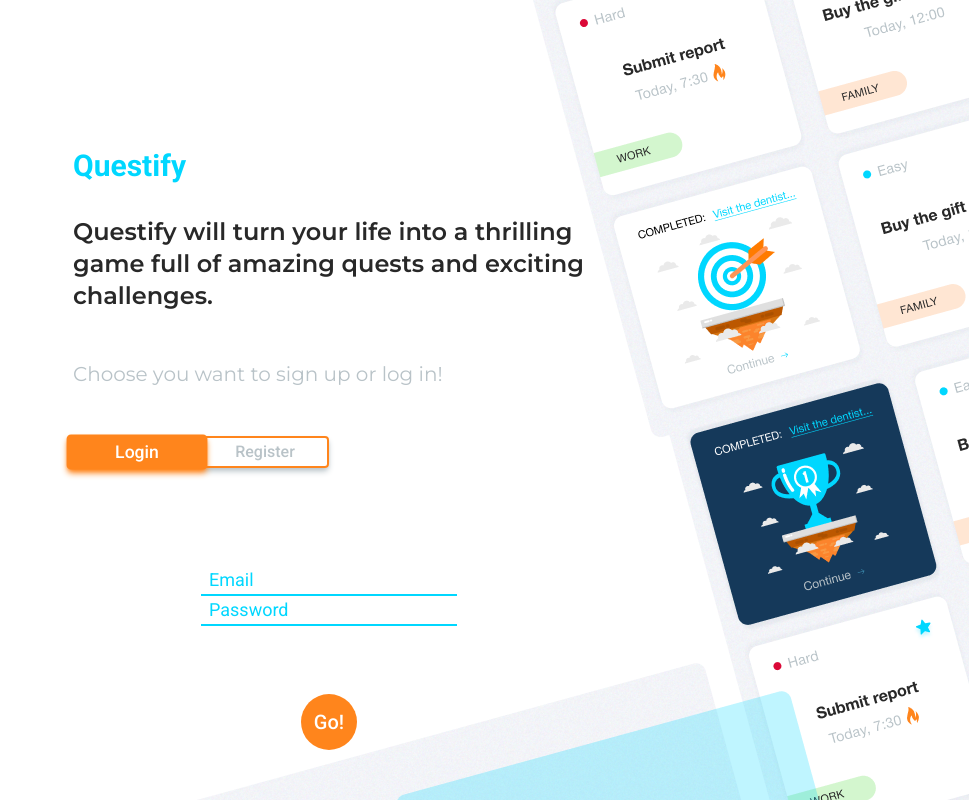
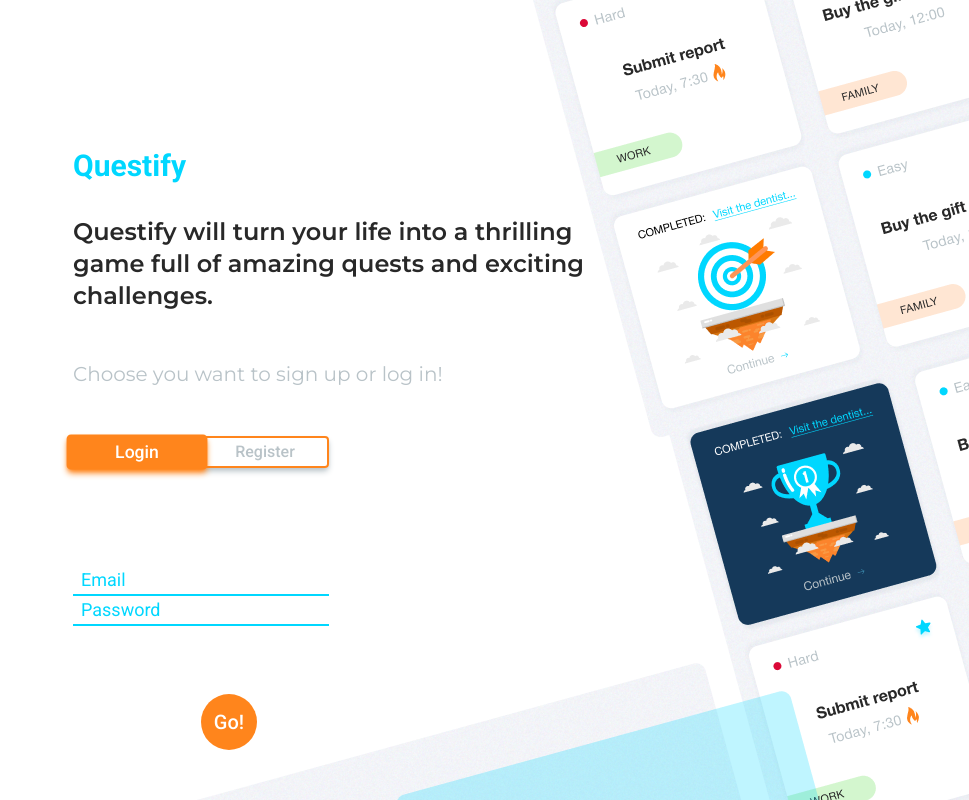
Before and after one commit to MichalDziuba/Questify, a React (Create React App) app: page /#/auth in a window 1280 px wide. Both pictures are taken after a click on the button "Login". Shown: the whole page, without its empty margins (311-1280 px from the left). Built offline with nearby package versions, Linux system fonts and the light colour scheme.

Commit message:
fix styles loginFrom and goButton

```diff
--- a/src/components/buttons/goButton.tsx
+++ b/src/components/buttons/goButton.tsx
@@ -5,7 +5,7 @@ type goButtonProps={
 export const GoButton = ({ text }: goButtonProps) => {
   return (
     <button
-      className="rounded-full bg-orange w-14 h-14 font-Roboto text-xl text-white font-medium mt-8 absolute bottom-[-50px] "
+      className="rounded-full bg-orange w-14 h-14 font-Roboto text-xl text-white font-medium mt-8 absolute bottom-[-50px] lg:left-[25%] "
       type="submit"
     >
       {text}
--- a/src/pages/start/forms/loginForm/login.tsx
+++ b/src/pages/start/forms/loginForm/login.tsx
@@ -10,7 +10,7 @@ type loginProps = {
 export const Login= ({ fn }: loginProps) => {
   return (
     <form
-      className="flex flex-col w-full justify-center items-center mt-6 min-h-[208px] relative"
+      className="flex flex-col w-full justify-center items-center mt-6 min-h-[208px] relative lg:items-start"
       onSubmit={fn}
     >
       <Input
```
